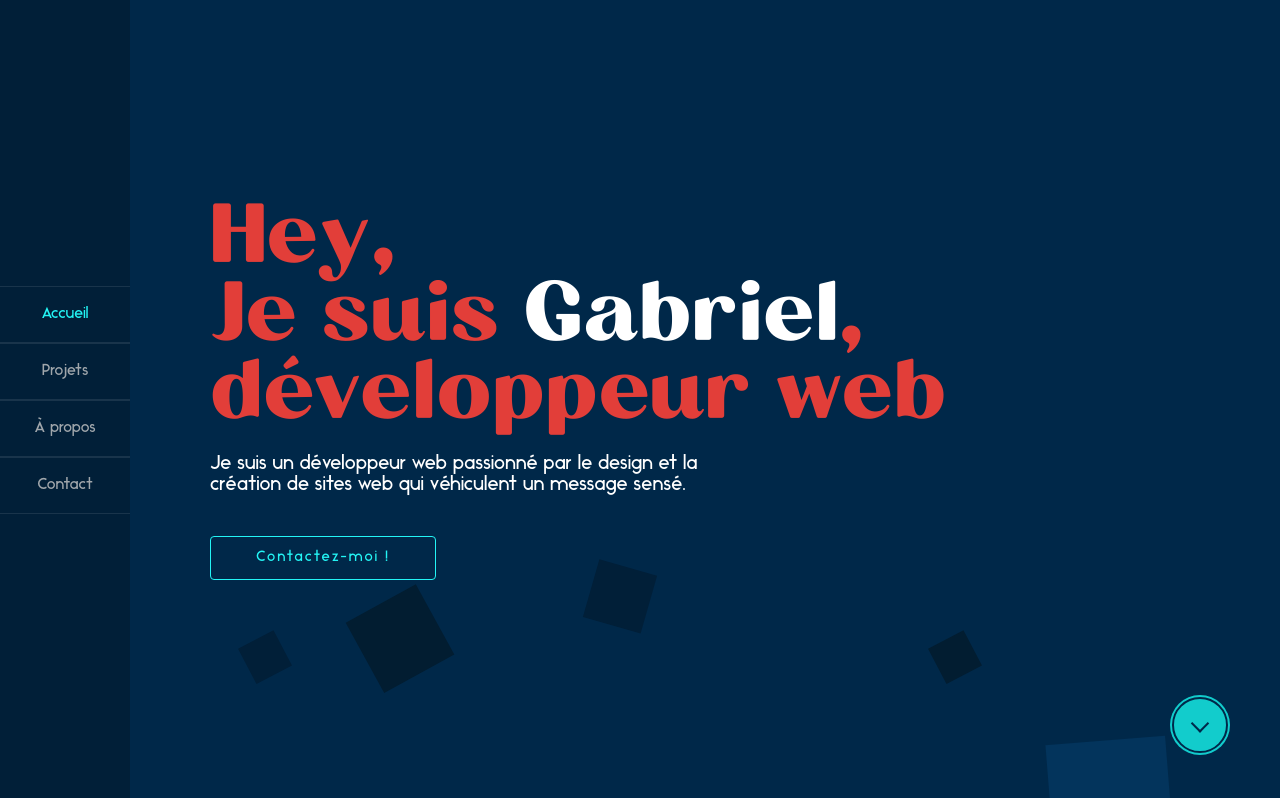
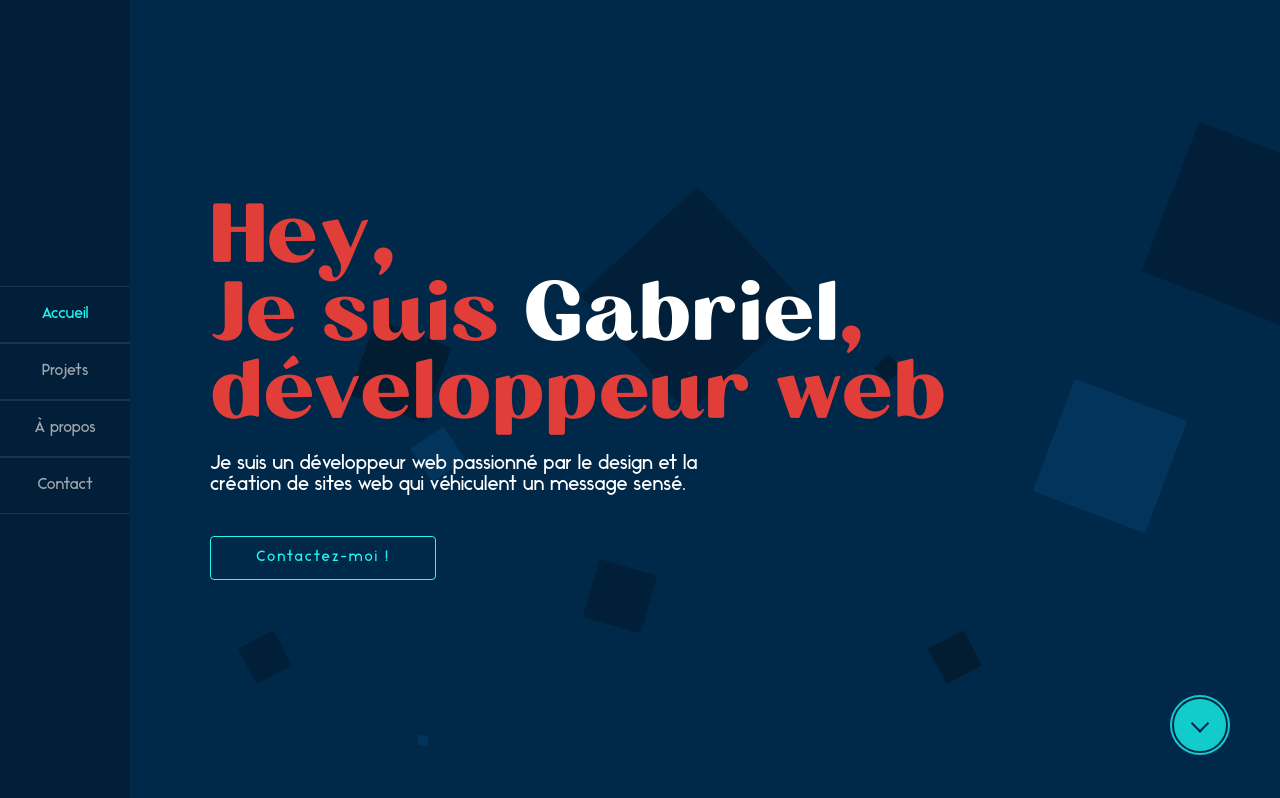
Before and after one commit to CapacManco/my-portfolio, a Next.js app: page / in a window 1280 px wide. Shown: the top 798 px of the page. Built offline with nearby package versions, Linux system fonts and the light colour scheme.

Commit message:
small changes

```diff
--- a/public/style.css
+++ b/public/style.css
@@ -99,6 +99,11 @@ body {
   background-color: inherit;
   color: #23f5f5;
   border: 1px solid; }
+
+.button__style--1__medium, .button__style--1__small, .button__style--2__medium {
+  transition: all 0.2s; }
+  .button__style--1__medium:hover, .button__style--1__small:hover, .button__style--2__medium:hover {
+    background-color: #033157; }
 
 .arrow-container {
   cursor: pointer;
@@ -210,10 +215,10 @@ body {
       background-color: #021d31;
       width: 80px;
       height: 80px;
-      animation-delay: 2s;
+      animation-delay: -2s;
       animation-duration: 17s; }
     .bg-bubbles li:nth-child(3) {
-      animation-delay: 4s;
+      animation-delay: -4s;
       background-color: #03345c; }
     .bg-bubbles li:nth-child(4) {
       width: 60px;
@@ -226,23 +231,23 @@ body {
     .bg-bubbles li:nth-child(6) {
       width: 120px;
       height: 120px;
-      animation-delay: 3s;
+      animation-delay: -3s;
       background-color: #03345c; }
     .bg-bubbles li:nth-child(7) {
       width: 160px;
       height: 160px;
-      animation-delay: 7s;
+      animation-delay: -7s;
       background-color: #011f38; }
     .bg-bubbles li:nth-child(8) {
       width: 20px;
       height: 20px;
-      animation-delay: 15s;
+      animation-delay: -15s;
       animation-duration: 40s;
       background-color: #021d31; }
     .bg-bubbles li:nth-child(9) {
       width: 10px;
       height: 10px;
-      animation-delay: 2s;
+      animation-delay: -2s;
       animation-duration: 40s;
       background-color: fade(white, 30%);
       background-color: #03345c; }
@@ -250,12 +255,12 @@ body {
       left: 90%;
       width: 160px;
       height: 160px;
-      animation-delay: 11s;
+      animation-delay: -11s;
       background-color: #011f38; }
 
 @-webkit-keyframes square {
   0% {
-    transform: translateY(0); }
+    transform: translateY(-200px); }
   100% {
     transform: translateY(-700px) rotate(600deg); } }
 
@@ -533,12 +538,23 @@ body {
   .contact__title {
     z-index: 2;
     margin-left: -2rem;
+    margin-bottom: 1rem;
     color: rgba(236, 236, 236, 0.795);
     font-family: 'Milgran';
     line-height: 95%;
     font-size: 3.6rem;
     font-weight: 300;
-    letter-spacing: -0.15rem; }
+    letter-spacing: -0.15rem;
+    position: relative; }
+    .contact__title::after {
+      position: absolute;
+      content: '';
+      bottom: -8px;
+      left: 80%;
+      width: 25%;
+      height: 60%;
+      border-bottom: 1px solid #23f5f5;
+      border-right: 1px solid #23f5f5; }
     .contact__title__span {
       color: #e23e39; }
 
--- a/styles/sass/_bubbles.scss
+++ b/styles/sass/_bubbles.scss
@@ -24,28 +24,24 @@
     transition-timing-function: linear;
 
     &:nth-child(1) {
-      // left: 10%;
     }
 
     &:nth-child(2) {
-      // left: 20%;
       background-color: $color--primary--3;
 
       width: 80px;
       height: 80px;
 
-      animation-delay: 2s;
+      animation-delay: -2s;
       animation-duration: 17s;
     }
 
     &:nth-child(3) {
-      // left: 25%;
-      animation-delay: 4s;
+      animation-delay: -4s;
       background-color: $color--primary--4;
     }
 
     &:nth-child(4) {
-      // left: 40%;
       width: 60px;
       height: 60px;
 
@@ -60,39 +56,35 @@
     }
 
     &:nth-child(6) {
-      // left: 80%;
       width: 120px;
       height: 120px;
 
-      animation-delay: 3s;
+      animation-delay: -3s;
       background-color: $color--primary--4;
     }
 
     &:nth-child(7) {
-      // left: 32%;
       width: 160px;
       height: 160px;
 
-      animation-delay: 7s;
+      animation-delay: -7s;
       background-color: $color--primary--2;
     }
 
     &:nth-child(8) {
-      // left: 55%;
       width: 20px;
       height: 20px;
 
-      animation-delay: 15s;
+      animation-delay: -15s;
       animation-duration: 40s;
       background-color: $color--primary--3;
     }
 
     &:nth-child(9) {
-      // left: 25%;
       width: 10px;
       height: 10px;
 
-      animation-delay: 2s;
+      animation-delay: -2s;
       animation-duration: 40s;
       background-color: fade(white, 30%);
       background-color: $color--primary--4;
@@ -103,7 +95,7 @@
       width: 160px;
       height: 160px;
 
-      animation-delay: 11s;
+      animation-delay: -11s;
       background-color: $color--primary--2;
     }
   }
@@ -111,7 +103,7 @@
 
 @-webkit-keyframes square {
   0% {
-    transform: translateY(0);
+    transform: translateY(-200px);
   }
   100% {
     transform: translateY(-700px) rotate(600deg);
--- a/styles/sass/_colors.scss
+++ b/styles/sass/_colors.scss
@@ -2,6 +2,7 @@ $color--primary: #002849;
 $color--primary--2: #011f38;
 $color--primary--3: #021d31;
 $color--primary--4: #03345c;
+$color--primary--5: #033157;
 
 $color--secondary: #e23e39;
 $color--secondary--2: #f35954;
```
Also changed, not shown: styles/sass/_buttons.scss (+11 -0 lines), styles/sass/_layout.scss (+14 -0 lines).
